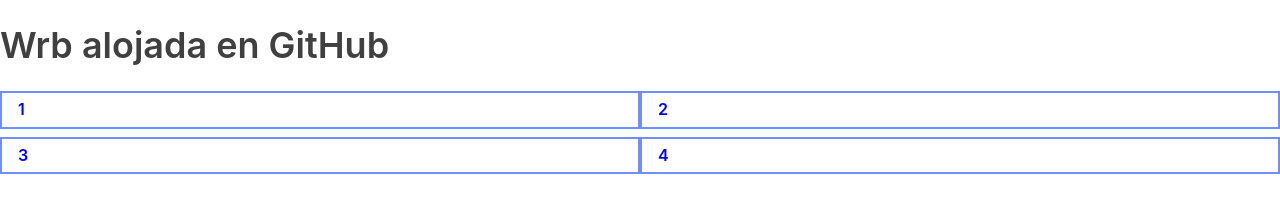
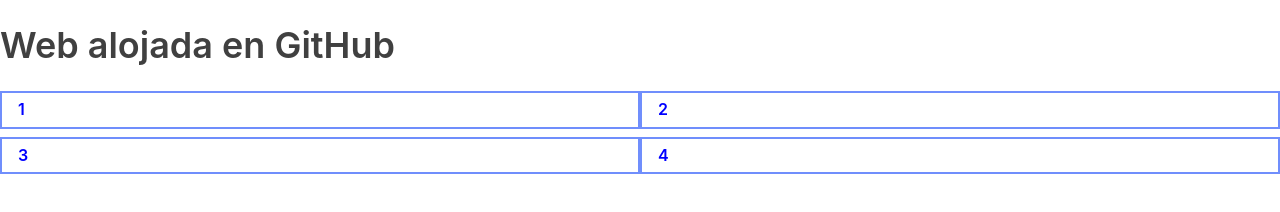
Before and after one commit to cristian966/cristian966.github.io, a plain HTML site: page index.html in a window 1280 px wide. Drawn offline with Linux system fonts and the light colour scheme.

Commit message:
Version 1.1 de la rama master

```diff
--- a/index.html
+++ b/index.html
@@ -1,5 +1,6 @@
 <!DOCTYPE html>
 <html lang="en">
+
 <head>
     <meta charset="UTF-8">
     <meta name="viewport" content="width=device-width, initial-scale=1.0">
@@ -7,21 +8,23 @@
     <link rel="stylesheet" href="./css/main.css">
     <title>Document</title>
 </head>
+
 <body>
-    <h1>Wrb alojada en GitHub</h1>
+    <h1>Web alojada en GitHub</h1>
     <div class="full-container">
         <div class="flex-row">
             <div class="flex-small example">1</div>
             <div class="flex-small example">2</div>
         </div>
         <div class="flex-row">
-                <div class="flex-large example">3</div>
-                <div class="flex-large example">4</div>
-            </div>
+            <div class="flex-large example">3</div>
+            <div class="flex-large example">4</div>
+        </div>
     </div>
 
 
 
 
 </body>
+
 </html>
```
